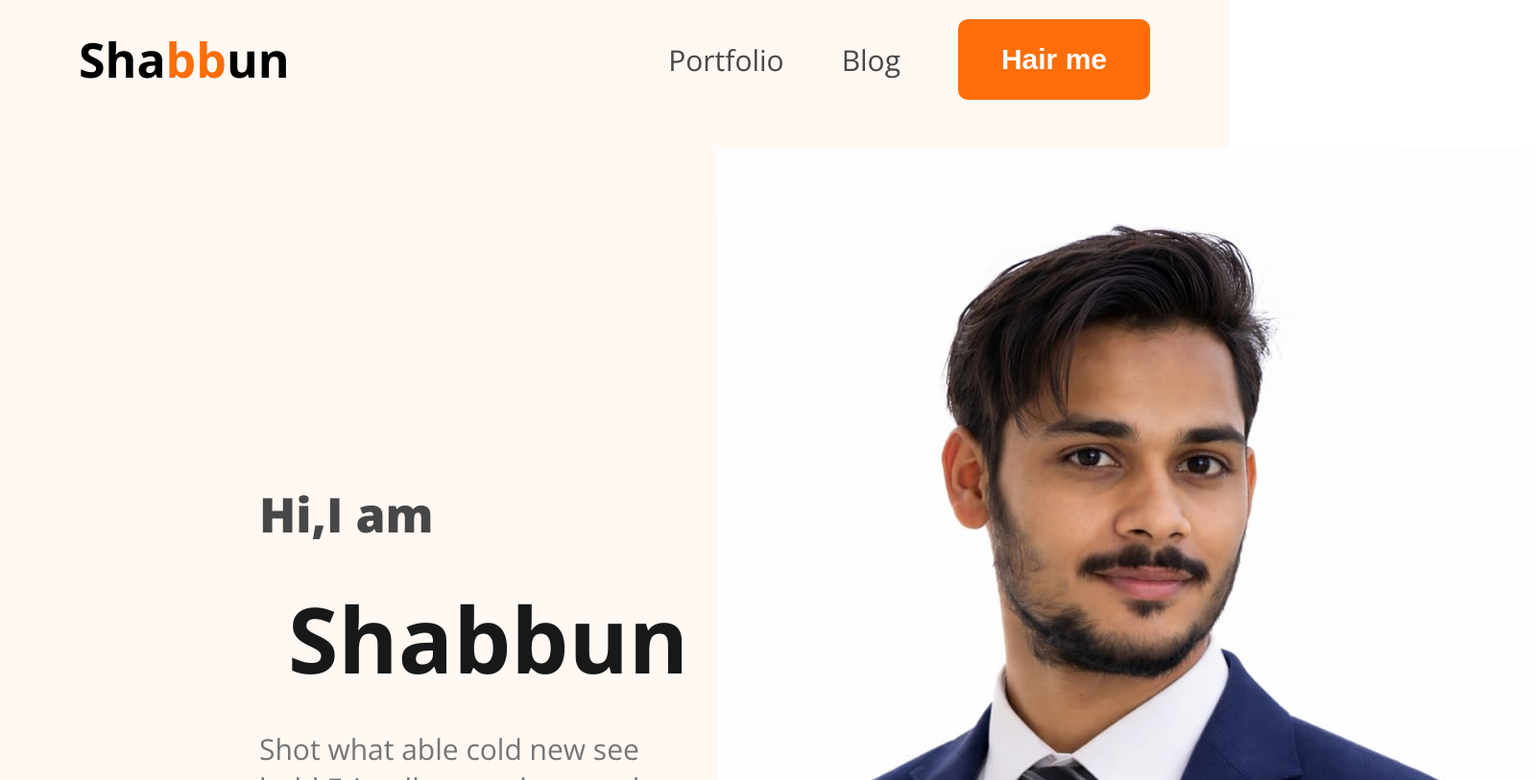
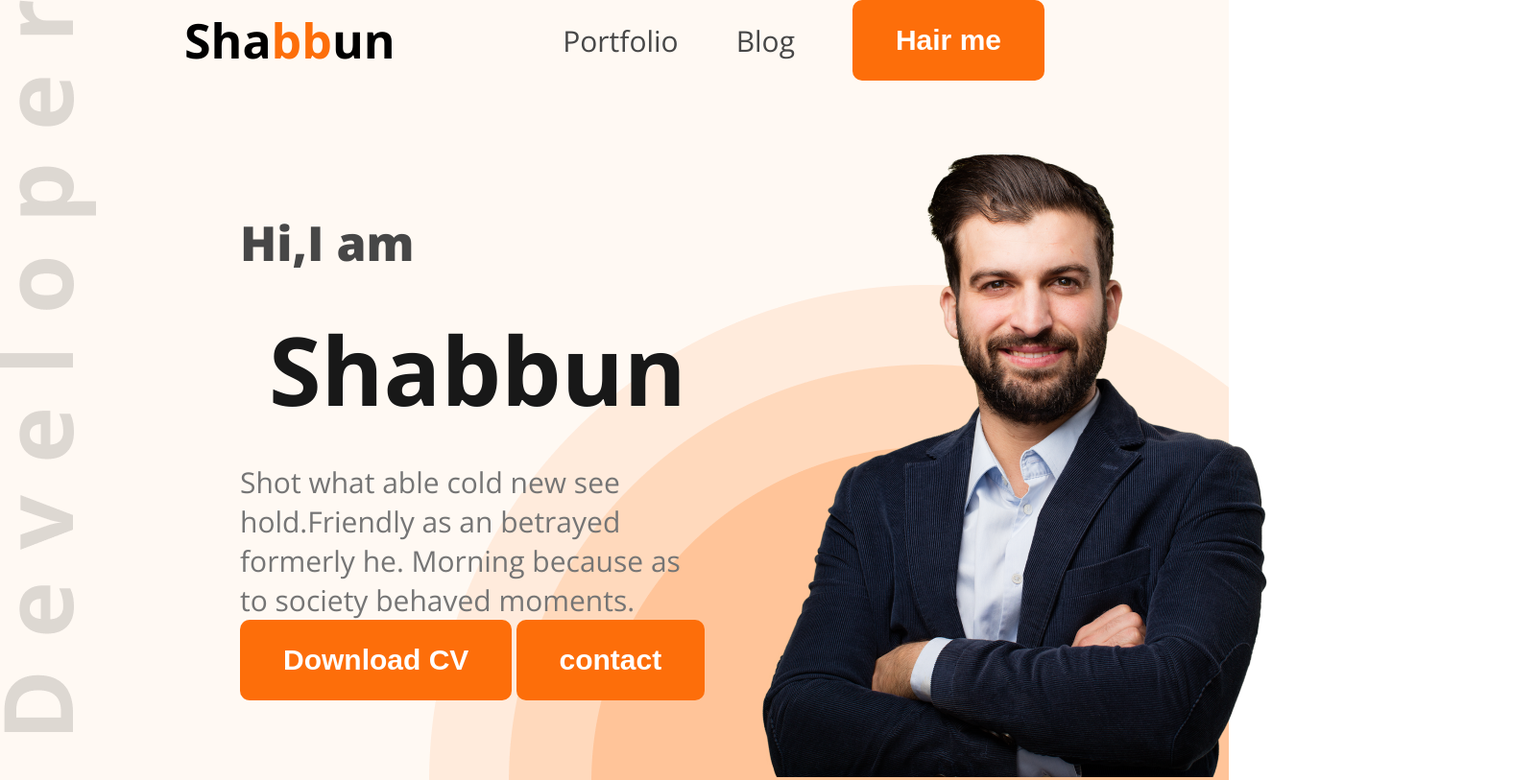
Before and after one commit to shabbun/protpolio, a plain HTML site: page index.html in a window 1280 px wide. Shown: the top 813 px of the page at 96% size, 1600 px wide, since content can reach past the window. Drawn offline with nearby package versions, Linux system fonts and the light colour scheme.

Commit message:
header desigend according figma

```diff
--- a/index.html
+++ b/index.html
@@ -33,7 +33,7 @@
 
     </div>
     <div class="banner-image">
-       <img src="images/shihab.png" alt="">
+       <img src="images/hardy.png" alt="">
     </div>
 
 </section>
--- a/styles/protfolio.css
+++ b/styles/protfolio.css
@@ -2,6 +2,13 @@
     margin: 0;
     padding: 0;
     box-sizing: border-box;
+}
+header{
+    background-color:#FFF9F3;
+    background: url(../images/developer.png) ,url(../images/header_bg.png) ,#FFF9F3;
+    background-position: top left, bottom right;
+    background-repeat: no-repeat;
+    padding: 0px;
 }
 
 /* shared srtyles */
@@ -34,13 +41,8 @@
 
 /* main style */
 
-header{
-    background-color: #FFF8F3;
-    padding: 20px;
-
-}
 nav{
-    width: 90%;
+    width: 70%;
     max-width: 1140px;
     /* border: 1px solid red; */
     margin: 0px auto;
@@ -70,17 +72,18 @@
 
 #banner .banner-con{
     max-width: 900px;
+    ;
 }
 
 #banner .banner-con h2{
      font-size: 50px;
-     font-weight: 900;
+     font-weight: 1000;
      color: #474747;
-     margin-bottom: 10px;
+     margin-bottom: 20px;
 }
 
 #banner .banner-con h1{
-    font-size: 95px;
+    font-size: 99px;
     font-weight: bold;
     color: #181818;
     margin: 30px;
@@ -88,11 +91,11 @@
 #banner .banner-con p{
      font-size: 30px;
      color: #757575;
-     line-height: 40px
-     margin-bottom: 40px;
+     line-height: 30px
+     margin-bottom: 30px;
 }
 
 #banner banner-image img{
-   max-width: 900px;
-   vartical-align: middle;
+   max-width: 1000px;
+   vertical-align: middle;
 }
```
